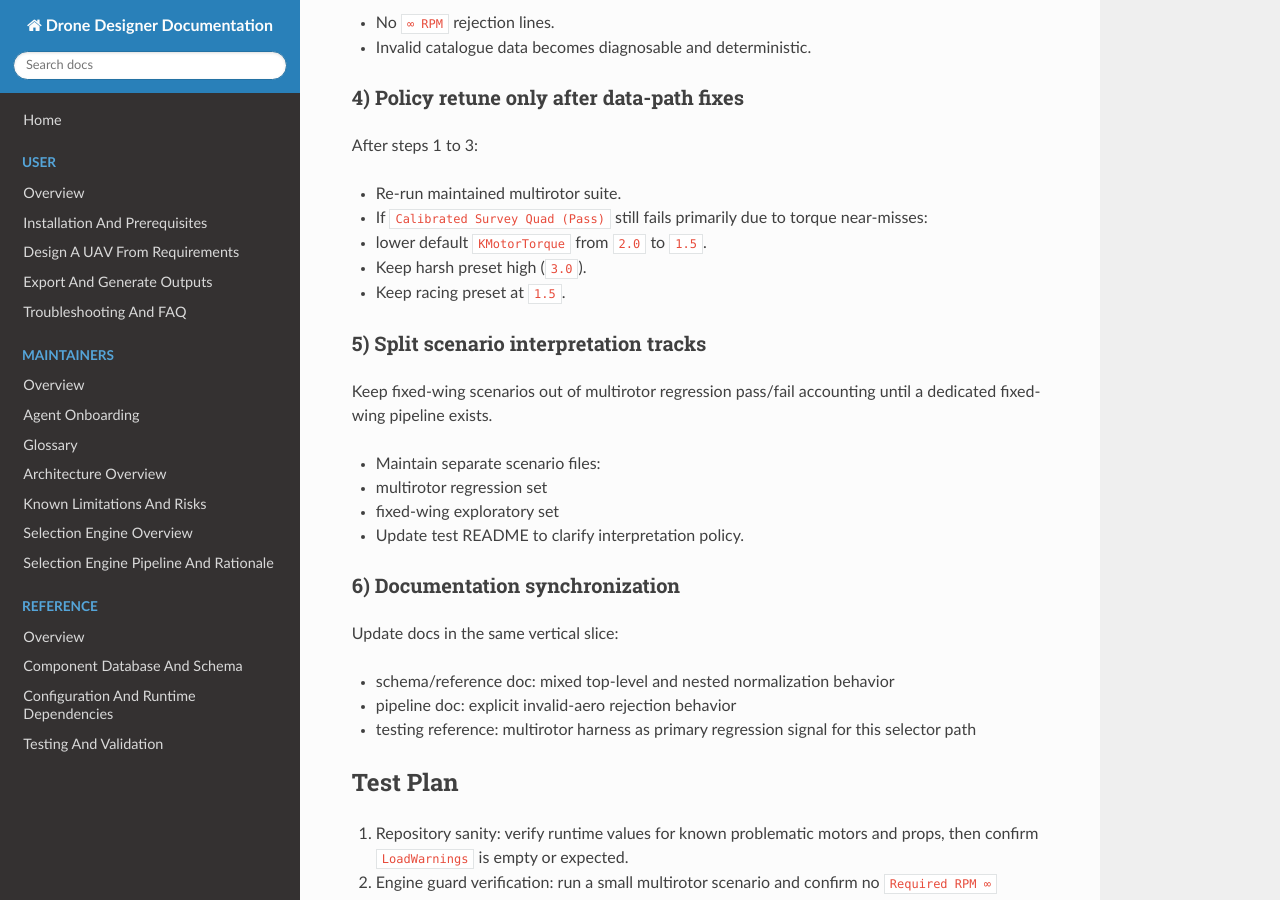
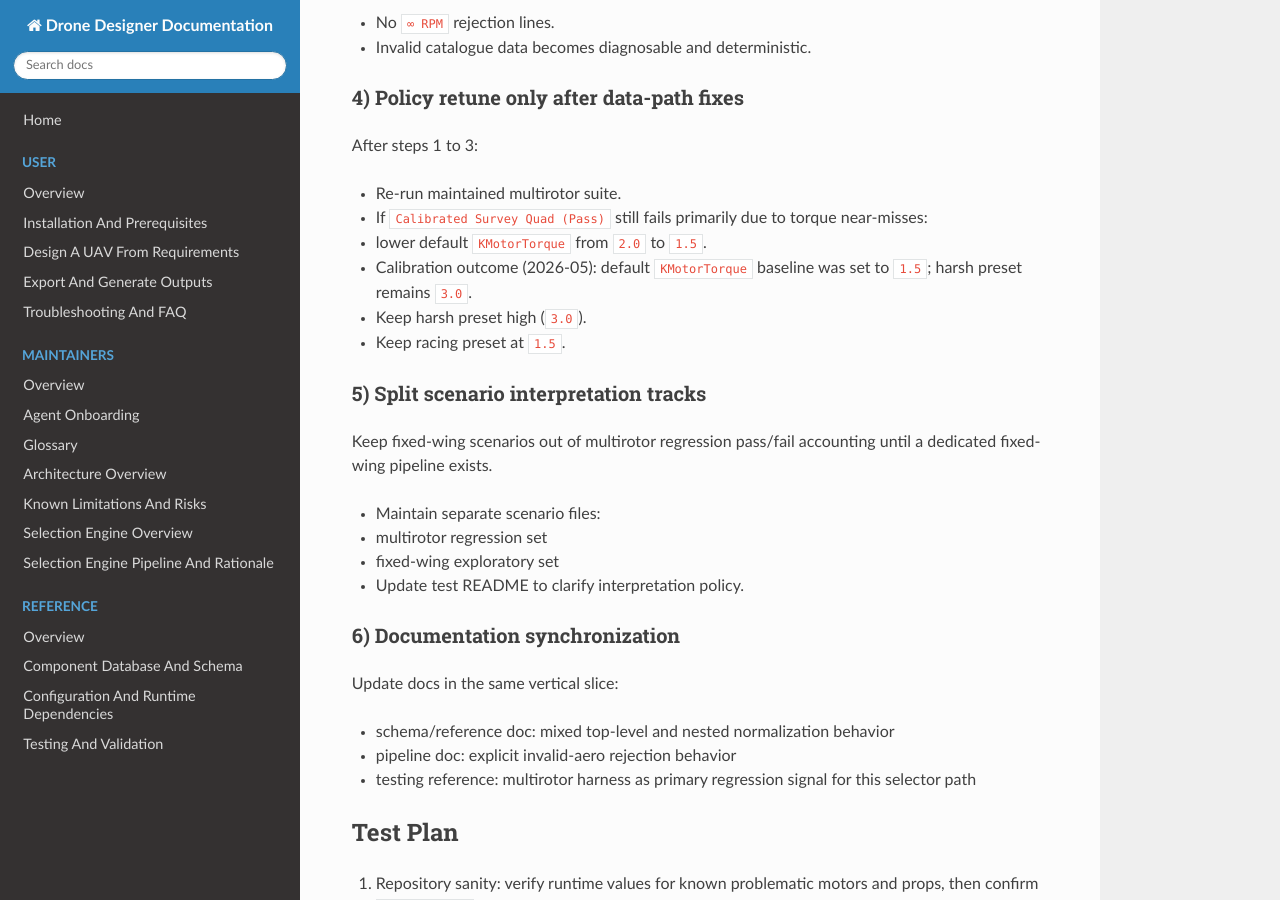
Before and after one commit to EMPAERIAL/Drone-Designer, an MkDocs documentation site: the page built from docs/maintainers/test-run-2026-05-13-fix-plan.md, in a window 1280 px wide and 900 px high, scrolled down 1773 px. Built offline with MkDocs 1.6.1, drawn with Linux system fonts in a browser that asks for light colours; nearby versions of some CDN libraries.

Commit message:
fix: calibrate default KMotorTorque baseline to 1.5

```diff
--- a/docs/maintainers/test-run-2026-05-13-fix-plan.md
+++ b/docs/maintainers/test-run-2026-05-13-fix-plan.md
@@ -73,6 +73,7 @@ After steps 1 to 3:
 - Re-run maintained multirotor suite.
 - If `Calibrated Survey Quad (Pass)` still fails primarily due to torque near-misses:
   - lower default `KMotorTorque` from `2.0` to `1.5`.
+- Calibration outcome (2026-05): default `KMotorTorque` baseline was set to `1.5`; harsh preset remains `3.0`.
 - Keep harsh preset high (`3.0`).
 - Keep racing preset at `1.5`.
 
```
Also changed, not shown: 2 other files.
